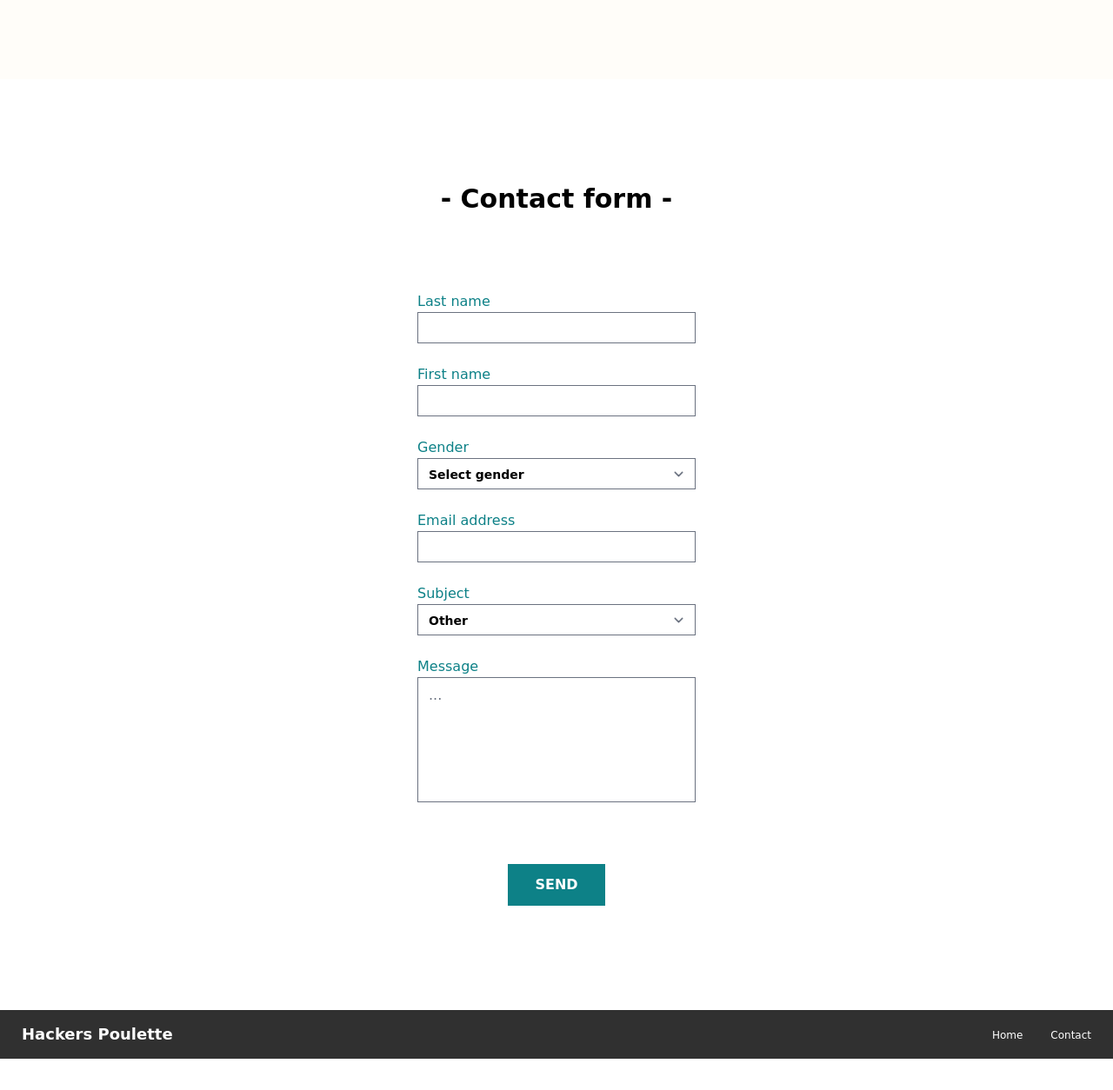
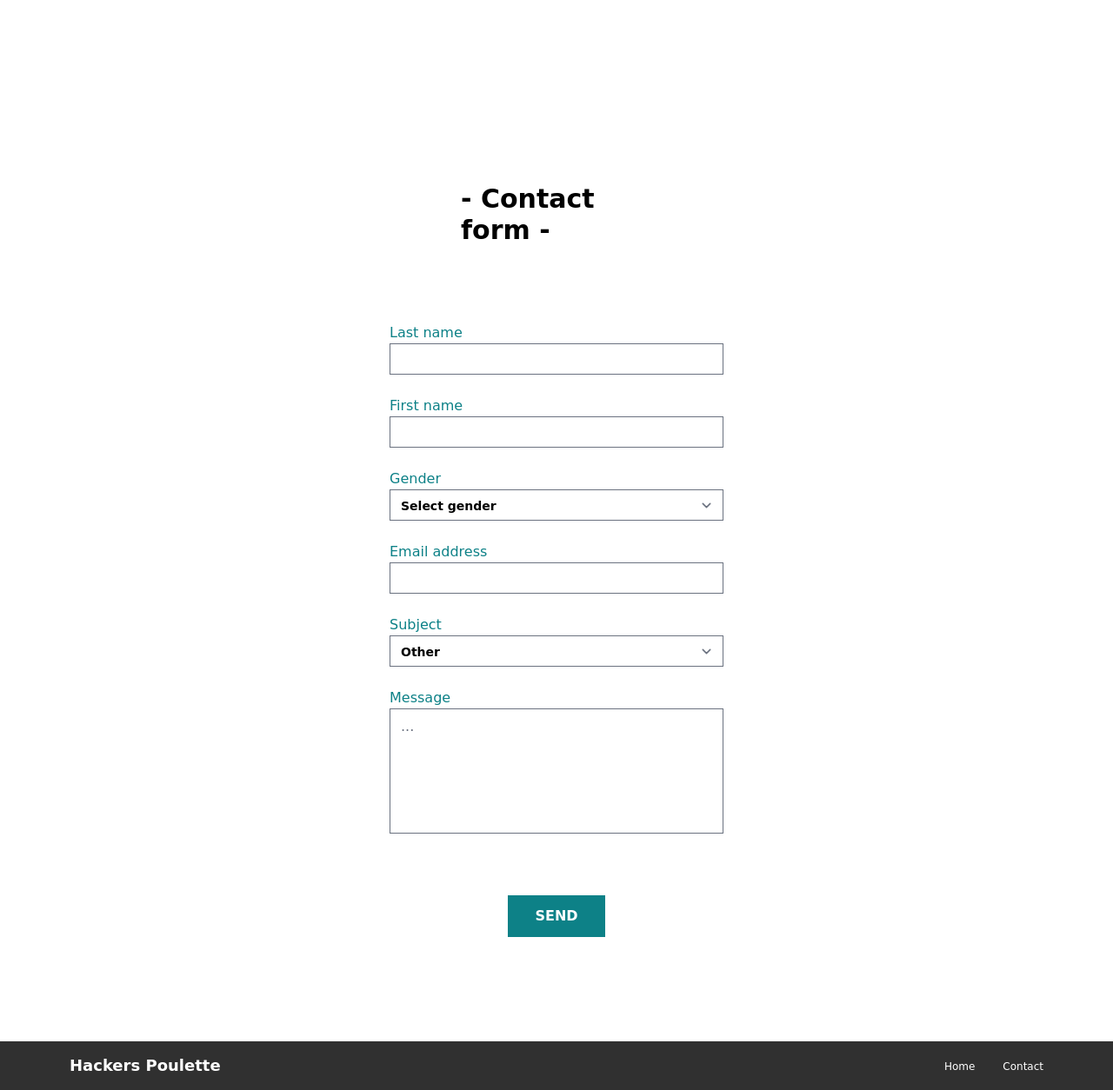
Before and after one commit to jptsr/hackers-poulette, a PHP site: page /src/index.html in a window 1280 px wide. Shown: the part 795-2049 px from the top of the page at 87% size. Before the commit the page ends 2013 px from the top, so only its background shows below. Run offline with PHP 8.4, Linux system fonts and the light colour scheme; some web fonts are replaced.

Commit message:
responsive dekstop

```diff
--- a/assets/styles/output.css
+++ b/assets/styles/output.css
@@ -1002,6 +1033,26 @@ select {
   padding-bottom: 120px;
 }
 
+.py-10 {
+  padding-top: 2.5rem;
+  padding-bottom: 2.5rem;
+}
+
+.py-\[90px\] {
+  padding-top: 90px;
+  padding-bottom: 90px;
+}
+
+.px-\[80px\] {
+  padding-left: 80px;
+  padding-right: 80px;
+}
+
+.px-\[50px\] {
+  padding-left: 50px;
+  padding-right: 50px;
+}
+
 .pt-\[120px\] {
   padding-top: 120px;
 }
@@ -1297,6 +1401,10 @@ select {
     width: 20rem;
   }
 
+  .lg\:w-96 {
+    width: 24rem;
+  }
+
   .lg\:flex-row {
     flex-direction: row;
   }
--- a/src/index.html
+++ b/src/index.html
@@ -22,25 +22,25 @@
             </nav>
         </header>
 
-        <div class="2xl:hidden flex flex-col items-center pt-[120px] pb-[90px] bg-[#fffdf9] px-[25px] lg:px-[40px]">
+        <div class="2xl:hidden flex flex-col items-center pt-[120px] pb-[90px] px-[25px] lg:px-[80px]">
             <h1 class="text-5xl text-center">Welcome dear customer !</h1>
             <img src="../assets/img/logo.png" alt="logo" class="lg:hover:scale-125 lg:hover:duration-200">
         </div>
 
-        <div class="2xl:hidden flex flex-col items-center flex-nowrap w-56 my-[120px] mx-auto gap-y-10 p-0 text-base lg:w-80">
+        <div class="2xl:hidden flex flex-col items-center flex-nowrap my-[120px] mx-auto px-[50px] gap-y-10 text-base lg:w-80">
             <h2 class="text-3xl mb-12 font-black">- Contact form -</h2>
             <form action="" method="" class="flex flex-col gap-y-6 items-center">
                 <label for="lastname">
                     <p class="text-[#0D8187]">Last name</p>
-                    <input type="text" name="lastname" value="" class="w-56 h-9 focus:ring-1 focus:ring-[#0D8187] focus:border-[#09666B] lg:w-80">
+                    <input type="text" name="lastname" value="" class="w-56 h-9 focus:ring-1 focus:ring-[#0D8187] focus:border-[#09666B] lg:w-96">
                 </label>
                 <label for="firstname">
                     <p class="text-[#0D8187]">First name</p>
-                    <input type="text" name="firstname" value="" class="w-56 h-9 focus:ring-1 focus:ring-[#0D8187] focus:border-[#09666B] lg:w-80">
+                    <input type="text" name="firstname" value="" class="w-56 h-9 focus:ring-1 focus:ring-[#0D8187] focus:border-[#09666B] lg:w-96">
                 </label>
                 <label for="gender">
                     <p class="text-[#0D8187]">Gender</p>
-                    <select name="gender" id="" class="text-sm font-black w-56 h-9 focus:ring-1 focus:ring-[#0D8187] focus:border-[#09666B] lg:w-80">
+                    <select name="gender" id="" class="text-sm font-black w-56 h-9 focus:ring-1 focus:ring-[#0D8187] focus:border-[#09666B] lg:w-96">
                         <option value="select" class="text-sm">Select gender</option>
                         <option value="woman" class="text-sm">W</option>
                         <option value="man" class="text-sm">M</option>
@@ -50,13 +50,13 @@
                 <div class="flex justify-between">
                     <label for="email">
                         <p class="text-[#0D8187]">Email address</p>
-                        <input type="text" name="email" value="" class="w-56 h-9 focus:ring-1 focus:ring-[#0D8187] focus:border-[#09666B] lg:w-80">
+                        <input type="text" name="email" value="" class="w-56 h-9 focus:ring-1 focus:ring-[#0D8187] focus:border-[#09666B] lg:w-96">
                     </label>
 
                 </div>
                 <label for="subject">
                     <p class="text-[#0D8187]">Subject</p>
-                    <select name="subject" id="" class="text-sm font-black w-56 h-9 focus:ring-1 focus:ring-[#0D8187] focus:border-[#09666B] lg:w-80">
+                    <select name="subject" id="" class="text-sm font-black w-56 h-9 focus:ring-1 focus:ring-[#0D8187] focus:border-[#09666B] lg:w-96">
                         <option value="buy">Buy</option>
                         <option value="problem">Problem</option>
                         <option value="other" selected>Other</option>
@@ -64,34 +64,34 @@
                 </label>
                 <label for="msg">
                     <p class="text-[#0D8187]">Message</p>
-                    <textarea name="msg" value="" placeholder="..." class="w-56 h-36 resize-none scroll-auto focus:ring-1 focus:ring-[#0D8187] focus:border-[#09666B] lg:w-80"></textarea>
+                    <textarea name="msg" value="" placeholder="..." class="w-56 h-36 resize-none scroll-auto focus:ring-1 focus:ring-[#0D8187] focus:border-[#09666B] lg:w-96"></textarea>
                 </label>
-                <input type="submit" name="send_msg" value="SEND" class="mt-10 w-28 h-12 mx-auto border-2 border-[#0D8187] bg-[#0D8187] font-black text-white hover:bg-[#303030] hover:text-white hover:border-white hover:transition-colors duration-200">
+                <input type="submit" name="send_msg" value="SEND" class="mt-10 w-28 h-12 mx-auto border-2 border-[#0D8187] bg-[#0D8187] font-black text-white hover:bg-[#303030] hover:text-white hover:border-white hover:scale-105 hover:transition-all duration-200">
             </form>
         </div>
 
-        <div class="hidden 2xl:flex justify-around">
-            <div class="flex flex-col items-center pt-[120px] pb-[90px] bg-[#fffdf9] px-[25px] w-[600px]">
+        <div class="hidden 2xl:flex justify-between bg-[#0D8187]">
+            <div class="flex flex-col items-center justify-center pt-[120px] pb-[90px] w-3/5 bg-white ">
                 <h1 class="text-5xl text-center">Welcome dear customer !</h1>
                 <img src="../assets/img/logo.png" alt="logo" class="hover:scale-125 hover:duration-200">
             </div>
 
-            <div class="flex flex-col items-center flex-nowrap w-[500px] gap-y-10 p-0">
-                <h2 class="text-3xl mb-12 font-black">- Contact form -</h2>
+            <div class="flex flex-col items-center flex-nowrap gap-y-10 py-[90px] w-2/5">
+                <h2 class="text-3xl mb-12 font-black text-[#ffffff]">- Contact form -</h2>
                 <form action="" method="" class="flex flex-col gap-y-6">
                     <div class="flex justify-between">
                         <label for="lastname">
-                            <p class="text-[#0D8187]">Last name</p>
-                            <input type="text" name="lastname" value="" class="w-56 h-11 focus:ring-1 focus:ring-[#0D8187] focus:border-[#09666B]">
+                            <p class="text-[#ffffff]">Last name</p>
+                            <input type="text" name="lastname" value="" class="w-56 h-11 focus:ring-1 focus:ring-[#0D8187] focus:border-[#09666B] border-none">
                         </label>
                         <label for="firstname">
-                            <p class="text-[#0D8187]">First name</p>
-                            <input type="text" name="firstname" value="" class="w-56 h-11 focus:ring-1 focus:ring-[#0D8187] focus:border-[#09666B]">
+                            <p class="text-[#ffffff]">First name</p>
+                            <input type="text" name="firstname" value="" class="w-56 h-11 focus:ring-1 focus:ring-[#0D8187] focus:border-[#09666B] border-none">
                         </label>
                     </div>
                     <label for="gender">
-                        <p class="text-[#0D8187]">Gender</p>
-                        <select name="gender" id="" class="text-sm font-black w-56 h-11 focus:ring-1 focus:ring-[#0D8187] focus:border-[#09666B] cursor-pointer">
+                        <p class="text-[#ffffff]">Gender</p>
+                        <select name="gender" id="" class="text-sm font-black w-56 h-11 focus:ring-1 focus:ring-[#0D8187] focus:border-[#09666B] border-none">
                             <option value="select" class="text-sm">Select gender</option>
                             <option value="woman" class="text-sm">W</option>
                             <option value="man" class="text-sm">M</option>
@@ -100,29 +100,29 @@
                     </label>
                     <div class="flex justify-between">
                         <label for="email">
-                            <p class="text-[#0D8187]">Email address</p>
-                            <input type="text" name="email" value="" class="w-96 h-11 focus:ring-1 focus:ring-[#0D8187] focus:border-[#09666B]">
+                            <p class="text-[#ffffff]">Email address</p>
+                            <input type="text" name="email" value="" class="w-96 h-11 focus:ring-1 focus:ring-[#0D8187] focus:border-[#09666B] border-none">
                         </label>
 
                     </div>
                     <label for="subject">
-                        <p class="text-[#0D8187]">Subject</p>
-                        <select name="subject" id="" class="text-sm font-black w-56 h-11 focus:ring-1 focus:ring-[#0D8187] focus:border-[#09666B]">
+                        <p class="text-[#ffffff]">Subject</p>
+                        <select name="subject" id="" class="text-sm font-black w-56 h-11 focus:ring-1 focus:ring-[#0D8187] focus:border-[#09666B] border-none">
                             <option value="buy">Buy</option>
                             <option value="problem">Problem</option>
                             <option value="other" selected>Other</option>
                         </select>
                     </label>
                     <label for="msg">
-                        <p class="text-[#0D8187]">Message</p>
-                        <textarea name="msg" value="" placeholder="..." class="w-[500px] h-36 resize-none scroll-auto focus:ring-1 focus:ring-[#0D8187] focus:border-[#09666B]"></textarea>
+                        <p class="text-[#ffffff]">Message</p>
+                        <textarea name="msg" value="" placeholder="..." class="w-[500px] h-36 resize-none scroll-auto focus:ring-1 focus:ring-[#0D8187] focus:border-[#09666B] border-none"></textarea>
                     </label>
-                    <input type="submit" name="send_msg" value="SEND" class="mt-10 w-28 h-12 mx-auto border-2 border-[#0D8187] bg-[#0D8187] font-black text-white hover:bg-[#303030] hover:text-white hover:border-white hover:transition-colors duration-200">
+                    <input type="submit" name="send_msg" value="SEND" class="mt-10 w-28 h-12 mx-auto border-2 border-[#FFFFFF] bg-[#303030] font-black text-white hover:scale-105 hover:transition-transform duration-200">
                 </form>
             </div>
         </div>
 
-        <footer class="flex bg-[#303030] text-white h-14 gap-y-4 px-[25px] text-base justify-between 2xl:h-28 2xl:pt-3">
+        <footer class="flex bg-[#303030] text-white h-14 gap-y-4 px-[80px] text-base justify-between 2xl:h-28 2xl:pt-3">
             <p class="mt-3.5 text-lg font-black">Hackers Poulette</p>
             <div class="mt-[21px] flex gap-x-8 text-xs">
                 <a href="">Home</a>
```
Also changed, not shown: other parts of assets/styles/output.css (+89 -0 lines).
